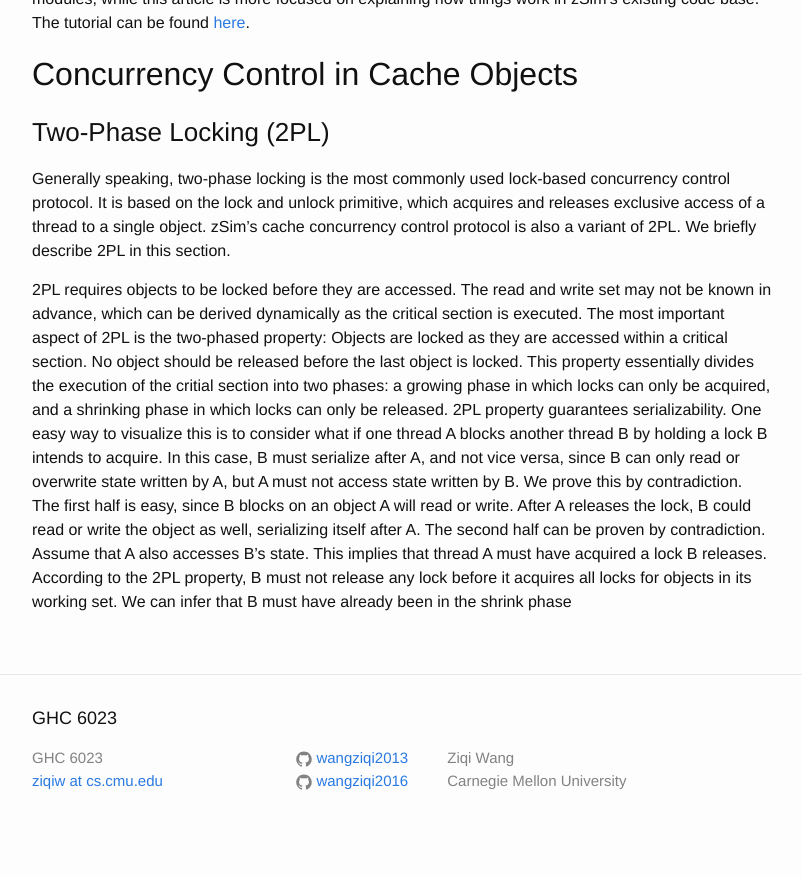
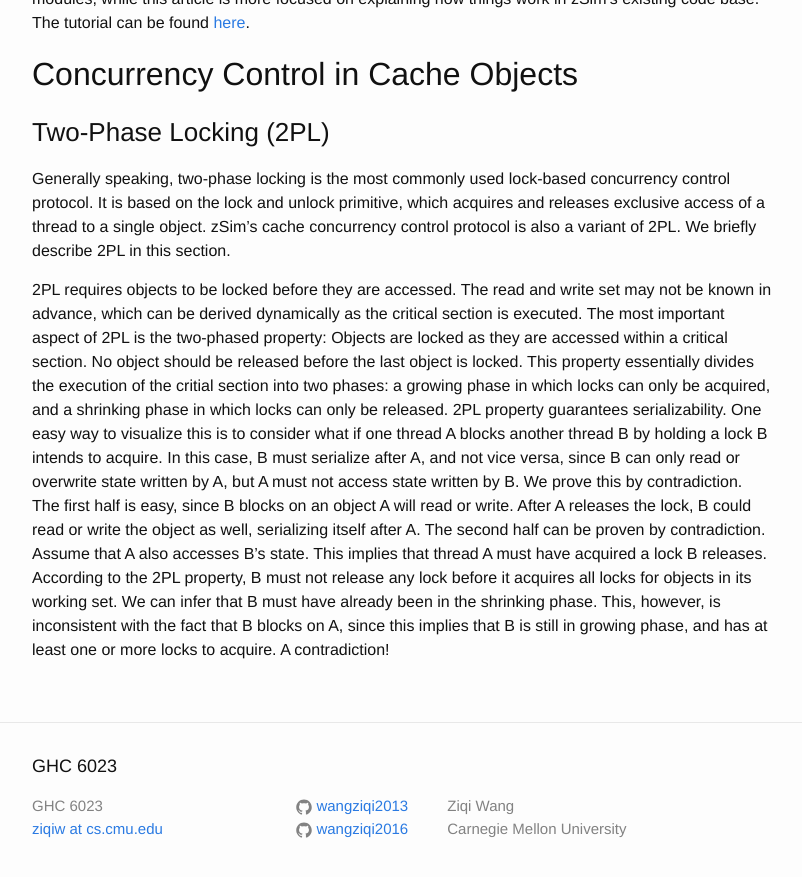
Before and after one commit to wangziqi2013/wangziqi2013.github.io, a Jekyll site: the page built from _posts/2020-01-09-understand-zsim-cache-cc.markdown, in a window 1280 px wide and 900 px high, scrolled down 1183 px. Shown: the top 877 px of the window, without its empty margins (238-1040 px from the left). Built offline with Jekyll 4.4.1, drawn with Linux system fonts in a browser that asks for light colours; before the commit the page ends 2035 px from its top, so only the background shows below that.

Commit message:
Finish 2PL proof

```diff
--- a/_posts/2020-01-09-understand-zsim-cache-cc.markdown
+++ b/_posts/2020-01-09-understand-zsim-cache-cc.markdown
@@ -63,4 +63,6 @@ but A must not access state written by B. We prove this by contradiction. The fi
 object A will read or write. After A releases the lock, B could read or write the object as well, serializing itself
 after A. The second half can be proven by contradiction. Assume that A also accesses B's state. This implies that thread
 A must have acquired a lock B releases. According to the 2PL property, B must not release any lock before it acquires
-all locks for objects in its working set. We can infer that B must have already been in the shrink phase
+all locks for objects in its working set. We can infer that B must have already been in the shrinking phase. This, however,
+is inconsistent with the fact that B blocks on A, since this implies that B is still in growing phase, and has at least
+one or more locks to acquire. A contradiction!
```
